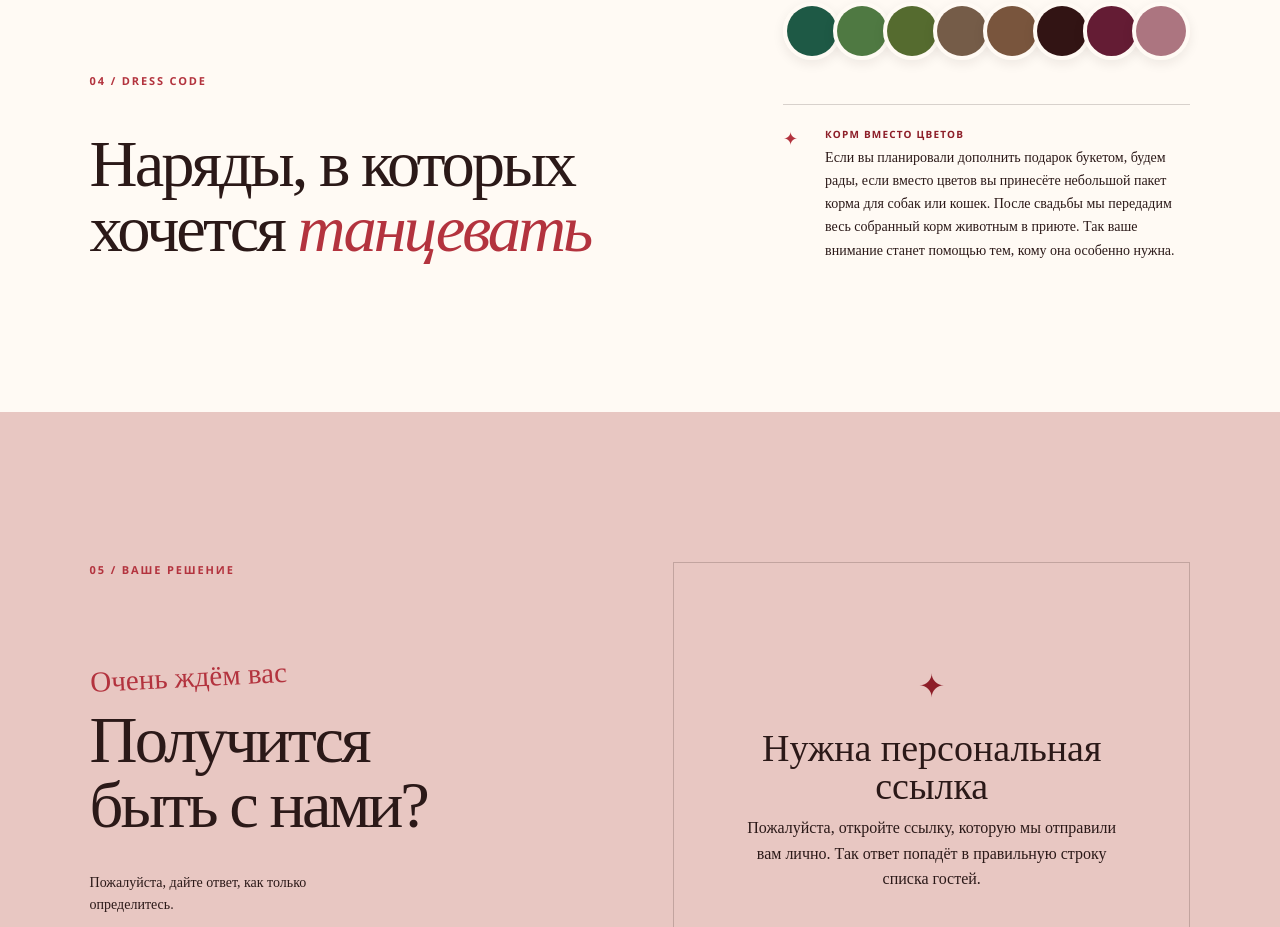
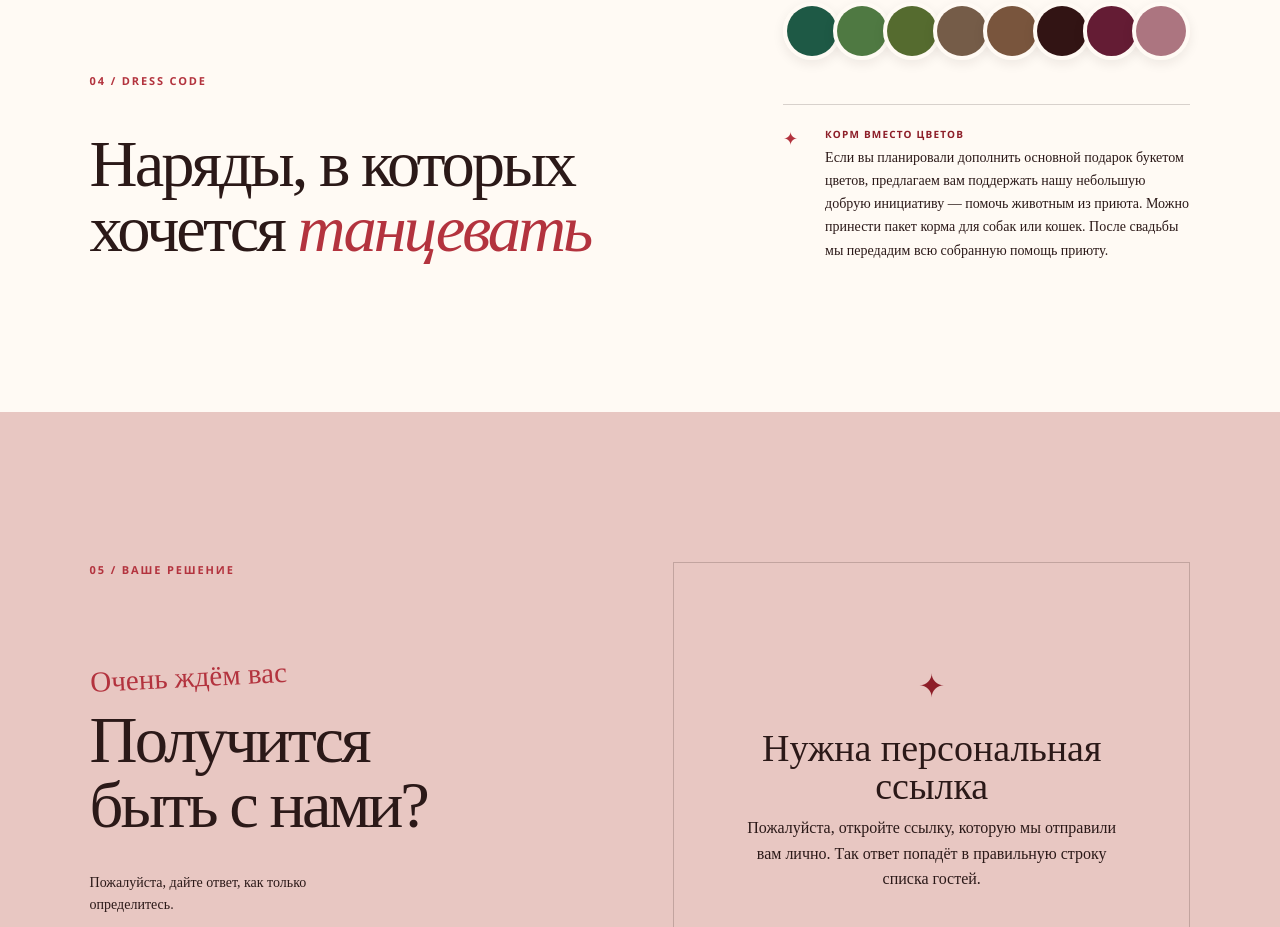
Before and after one commit to herr-wahnsinn/wedding-invitation, a Next.js app: page / in a window 1280 px wide. Shown: the part 3340-4267 px from the top of the page. Built offline with nearby package versions, Linux system fonts and the light colour scheme.

Commit message:
Update shelter food wording

```diff
--- a/app/page.tsx
+++ b/app/page.tsx
@@ -282,7 +282,7 @@ export default function Home() {
           </div>
           <aside className="flower-request">
             <span aria-hidden="true">✦</span>
-            <p><strong>Корм вместо цветов</strong>Если вы планировали дополнить подарок букетом, будем рады, если вместо цветов вы принесёте небольшой пакет корма для собак или кошек. После свадьбы мы передадим весь собранный корм животным в приюте. Так ваше внимание станет помощью тем, кому она особенно нужна.</p>
+            <p><strong>Корм вместо цветов</strong>Если вы планировали дополнить основной подарок букетом цветов, предлагаем вам поддержать нашу небольшую добрую инициативу — помочь животным из приюта. Можно принести пакет корма для собак или кошек. После свадьбы мы передадим всю собранную помощь приюту.</p>
           </aside>
         </div>
       </section>
```
